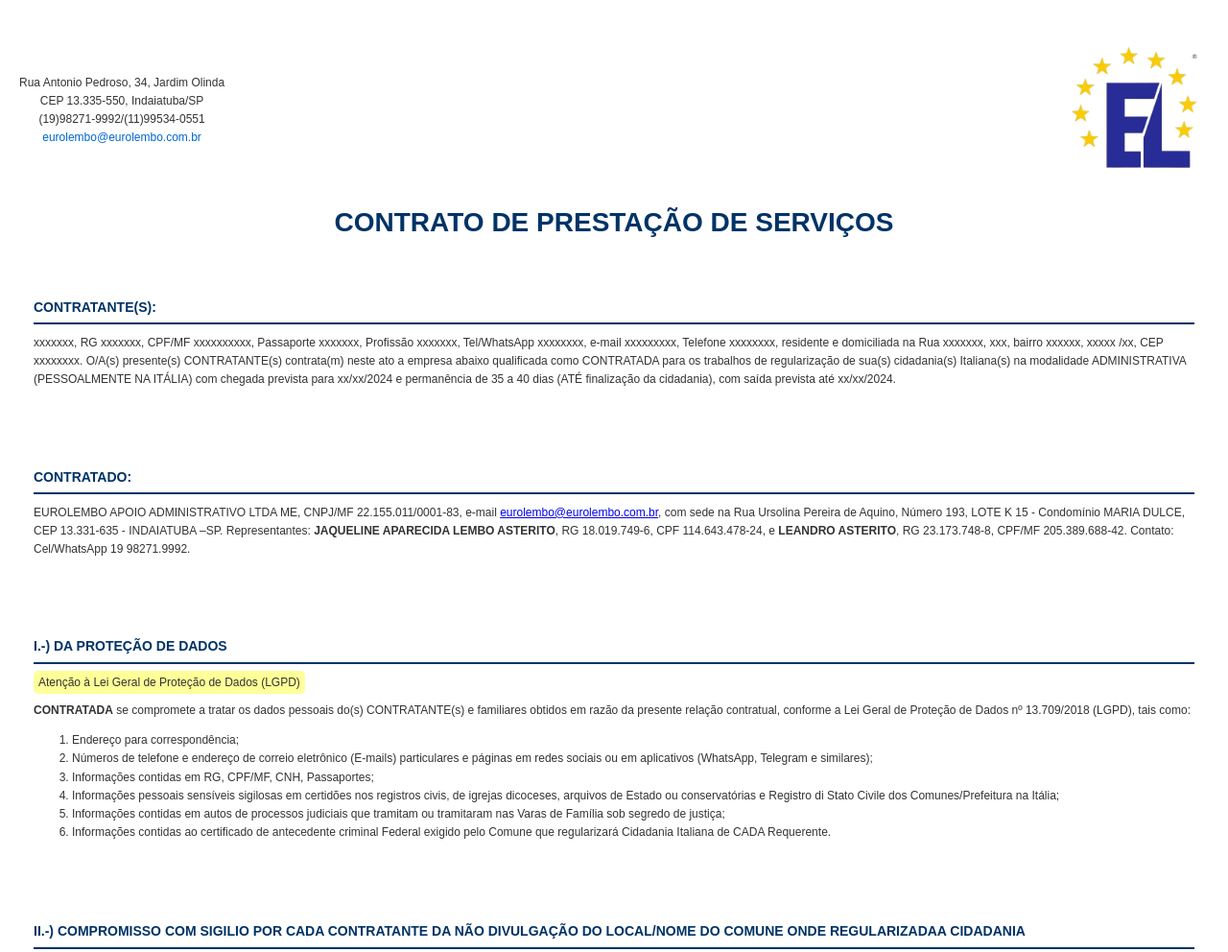
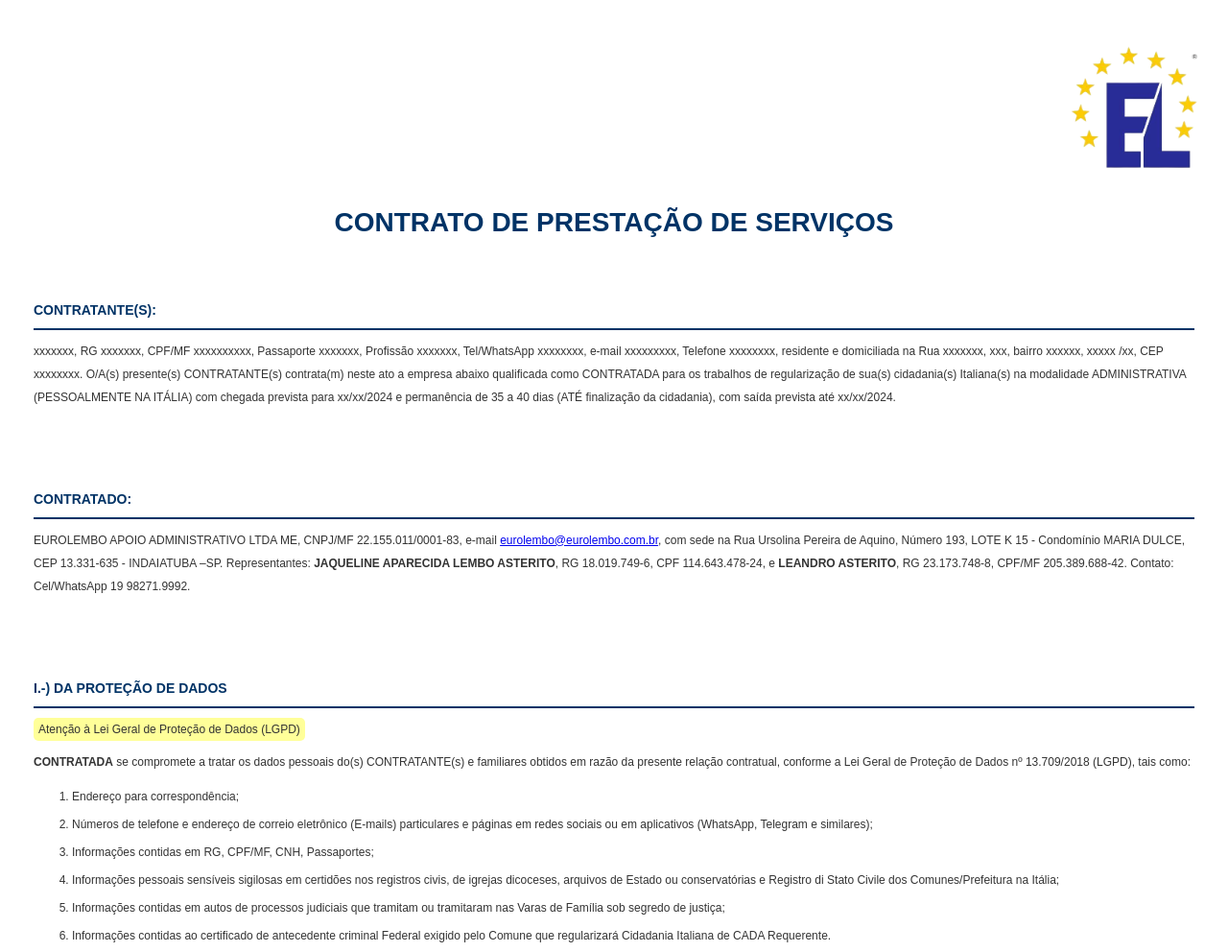
Before and after one commit to PedroPegado/eurolembo-convert-pdf, a plain HTML site: page index.html in a window 1280 px wide. Shown: the top 992 px of the page at 96% size. Drawn offline with Linux system fonts and the light colour scheme.

Commit message:
Update index.html

```diff
--- a/index.html
+++ b/index.html
@@ -15,6 +15,11 @@
             background-color: #fff;
         }
 
+        p, li, span {
+            margin-bottom: 5px;
+            line-height: 200%;
+        }
+
         .header, .footer {
             text-align: center;
             margin: 20px 0;
@@ -22,7 +27,7 @@
 
         .header {
             display: flex;
-            justify-content: space-between;
+            justify-content: flex-end;
             align-items: center;
             flex-wrap: wrap;
         }
@@ -170,10 +175,6 @@
 </head>
 <body>
     <div class="header">
-        <p>Rua Antonio Pedroso, 34, Jardim Olinda<br>
-        CEP 13.335-550, Indaiatuba/SP<br>
-        (19)98271-9992/(11)99534-0551<br>
-        <a href="mailto:eurolembo@eurolembo.com.br">eurolembo@eurolembo.com.br</a></p>
         <img src="logo.png" alt="Logo da Empresa">
     </div>
 
```
